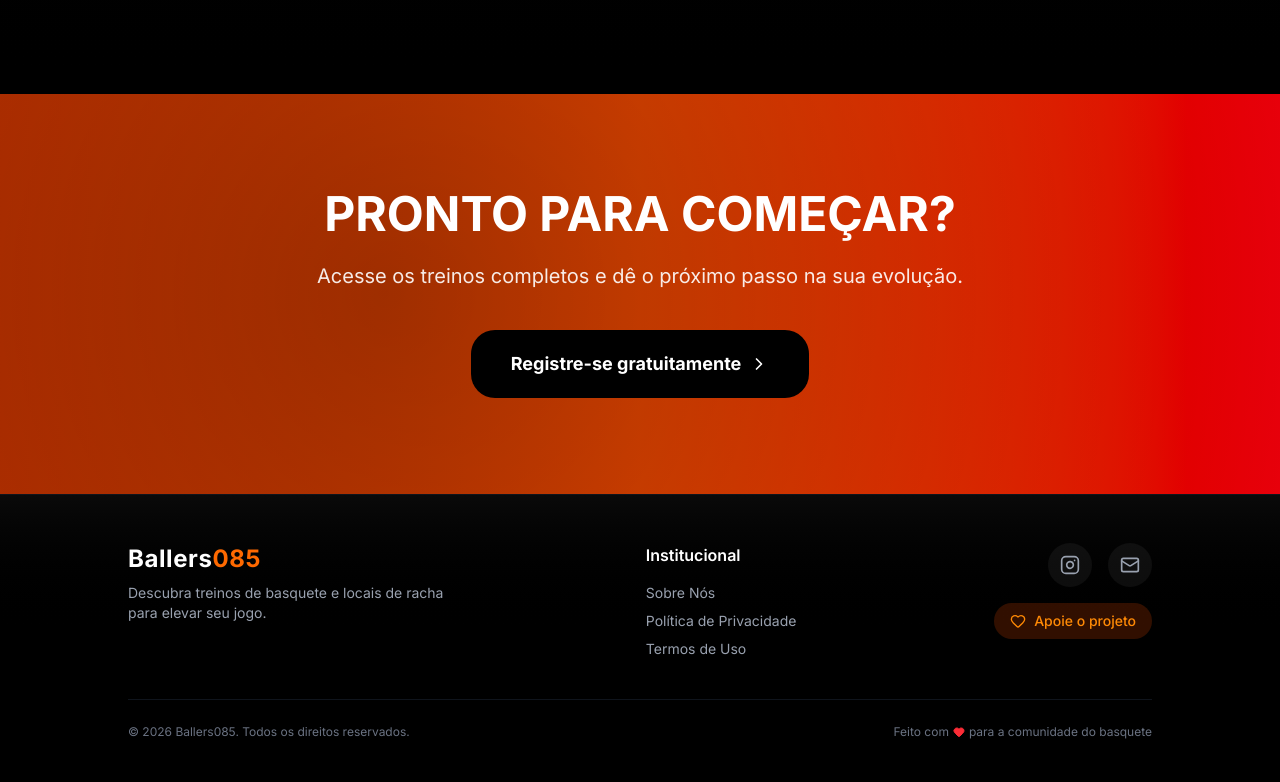
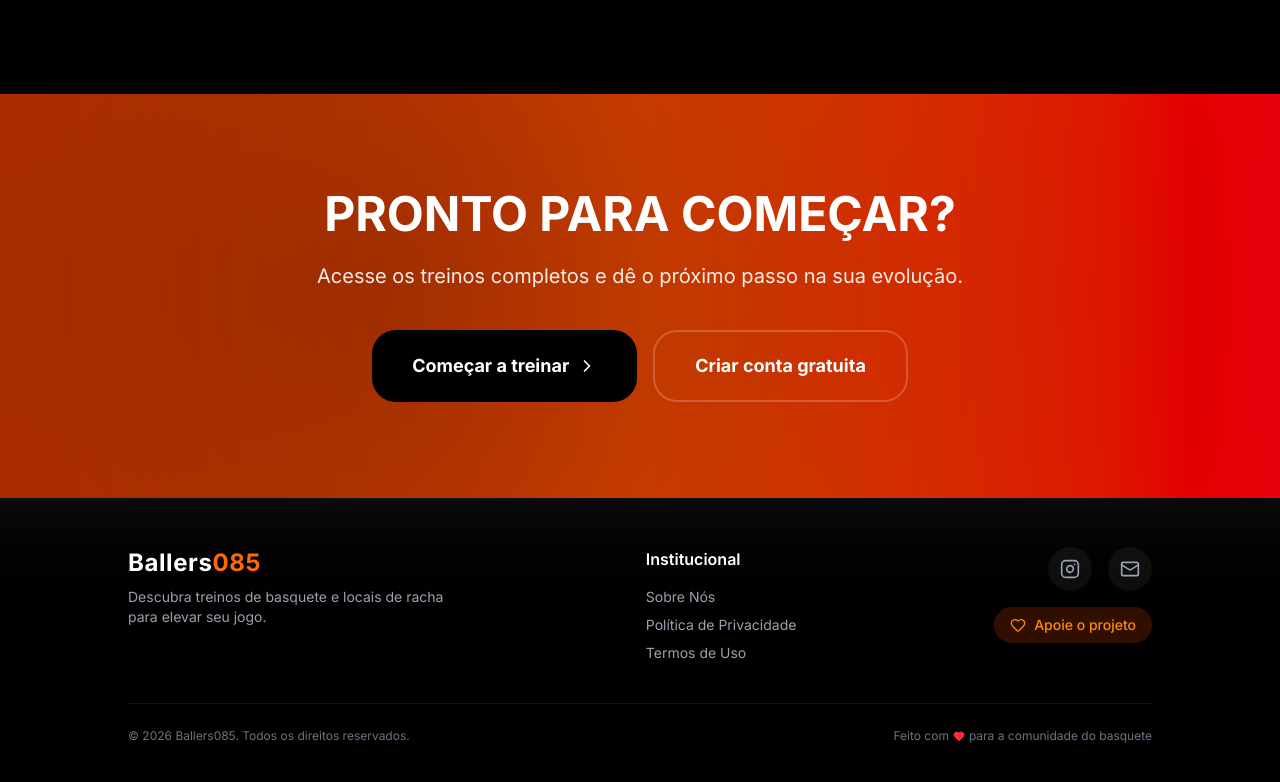
Before and after one commit to JackDev085/hooper-land-frontend, a React (Vite) app: page / in a window 1280 px wide. Shown: the part 1890-2672 px from the top of the page. Built offline with nearby package versions, Linux system fonts and the light colour scheme.

Commit message:
add: liberando treinos sem login para adsense

```diff
--- a/index.html
+++ b/index.html
@@ -52,14 +52,15 @@
     body{background:#000;color:#fff;margin:0}
     #root{background:#000;min-height:100vh}
   </style>
+
+  <!-- AdSense: carregado de forma assíncrona no head -->
+  <script defer src="https://pagead2.googlesyndication.com/pagead/js/adsbygoogle.js?client=ca-pub-3951534017054303"
+    crossorigin="anonymous"></script>
 </head>
 
 <body>
   <div id="root"></div>
   <script type="module" src="/src/main.jsx"></script>
-  <!-- AdSense: carregado após tudo (não impacta métricas) -->
-  <script defer src="https://pagead2.googlesyndication.com/pagead/js/adsbygoogle.js?client=ca-pub-3951534017054303"
-    crossorigin="anonymous"></script>
 </body>
 
 </html>
--- a/src/App.jsx
+++ b/src/App.jsx
@@ -22,4 +22,5 @@ function App() {
   );
 }
 
+
 export default App;
--- a/src/components/layout/BottomNav.jsx
+++ b/src/components/layout/BottomNav.jsx
@@ -1,6 +1,6 @@
 import { Link, useLocation } from "react-router-dom";
 import { useAuth } from "../../context/AuthContext";
-import { Home, Dumbbell, MapPin, User, Heart } from "lucide-react";
+import { Home, Dumbbell, MapPin, User } from "lucide-react";
 
 export default function BottomNav() {
   const { user } = useAuth();
@@ -16,7 +16,8 @@ export default function BottomNav() {
       ]
     : [
         { path: "/", icon: Home, label: "Início" },
-        { path: "/support", icon: Heart, label: "Apoie" },
+        { path: "/workouts", icon: Dumbbell, label: "Treinos" },
+        { path: "/games", icon: MapPin, label: "Rachas" },
         { path: "/auth", icon: User, label: "Entrar" },
       ];
 
--- a/src/components/layout/Navbar.jsx
+++ b/src/components/layout/Navbar.jsx
@@ -85,16 +85,14 @@ export default function Navbar() {
         <Link to="/support" className={navLinkClasses("/support")}>
           Apoie
         </Link>
-        {user ? (
-          <>
         <Link to="/workouts" className={navLinkClasses("/workouts")}>
           Treinos
         </Link>
-
         <Link to="/games" className={navLinkClasses("/games")}>
           Rachas
         </Link>
-
+        {user ? (
+          <>
             <Link to="/me" className={navLinkClasses("/me")}>
               Perfil
             </Link>
@@ -135,8 +133,7 @@ export default function Navbar() {
           <span>Apoie</span>
         </Link>
 
-        {/* Hamburger button (only when logged in) */}
-        {user && (
+        {/* Hamburger button */}
         <button
           aria-controls="mobile-menu"
           aria-expanded={open}
@@ -146,7 +143,6 @@ export default function Navbar() {
         >
           {!open ? <Menu className="h-6 w-6" /> : <X className="h-6 w-6" />}
         </button>
-        )}
       </div>
 
       {/* Mobile menu panel */}
@@ -196,8 +192,6 @@ export default function Navbar() {
                   Apoie
                 </Link>
 
-                {user ? (
-                  <>
                 <Link
                   onClick={() => setOpen(false)}
                   to="/workouts"
@@ -225,6 +219,8 @@ export default function Navbar() {
                   Rachas
                 </Link>
 
+                {user ? (
+                  <>
                     <Link
                       onClick={() => setOpen(false)}
                       to="/me"
@@ -275,6 +271,28 @@ export default function Navbar() {
                   </>
                 ) : (
                   <>
+                    <button
+                      onClick={async () => {
+                        if (deferredPrompt) {
+                          deferredPrompt.prompt();
+                          await deferredPrompt.userChoice;
+                          setDeferredPrompt(null);
+                          setCanInstall(false);
+                          setOpen(false);
+                        } else {
+                          alert(
+                            "Para instalar o aplicativo:\n\n" +
+                            "No iOS (Safari): Toque em 'Compartilhar' e depois em 'Adicionar à Tela de Início'.\n\n" +
+                            "No Android (Chrome): Toque nos 3 pontinhos e depois em 'Adicionar à tela inicial' ou 'Instalar aplicativo'."
+                          );
+                        }
+                      }}
+                      className="flex w-full items-center gap-3 px-4 py-3 rounded-xl font-medium text-left text-gray-300 hover:bg-white/5 hover:text-white transition-all duration-300"
+                    >
+                      <Download size={20} />
+                      Baixar para celular
+                    </button>
+
                     <div className="my-4 border-t border-gray-800" />
                     <Link
                       onClick={() => setOpen(false)}
--- a/src/main.jsx
+++ b/src/main.jsx
@@ -100,11 +100,9 @@ const router = createBrowserRouter([
       {
         path: "workouts",
         element: (
-          <ProtectedRoute>
           <Suspense fallback={<PageLoader />}>
             <Workouts />
           </Suspense>
-          </ProtectedRoute>
         ),
       },
       {/*
@@ -119,21 +117,17 @@ const router = createBrowserRouter([
       {
         path: "games",
         element: (
-          <ProtectedRoute>
           <Suspense fallback={<PageLoader />}>
             <Games />
           </Suspense>
-          </ProtectedRoute>
         ),
       },
       {
         path: "game/:id",
         element: (
-          <ProtectedRoute>
           <Suspense fallback={<PageLoader />}>
             <GameDetail />
           </Suspense>
-          </ProtectedRoute>
         ),
       },
       {
@@ -206,11 +200,9 @@ const router = createBrowserRouter([
       {
         path: "exercises",
         element: (
-          <ProtectedRoute>
           <Suspense fallback={<PageLoader />}>
             <ExercisePlayer />
           </Suspense>
-          </ProtectedRoute>
         ),
       },
     ],
--- a/src/pages/ExercisePlayer.jsx
+++ b/src/pages/ExercisePlayer.jsx
@@ -607,14 +607,28 @@ export default function ExercisePlayer() {
                   <div className="relative z-10">
                     <span className="text-3xl block mb-1">🏆</span>
                     <h3 className="text-lg font-black text-white mb-1">Você concluiu todos os exercícios!</h3>
+                    {localStorage.getItem("token") ? (
+                      <>
                         <p className="text-orange-100 text-xs mb-3">Grave seu treino para somar a sua streak diária no perfil.</p>
                         <button
                           onClick={handleCompleteWorkout}
                           disabled={savingWorkout}
-                      className="w-full bg-white hover:bg-neutral-100 text-orange-600 font-black py-2.5 px-4 rounded-xl transition-all shadow-md active:scale-[0.98] disabled:opacity-50 text-sm"
+                          className="w-full bg-white hover:bg-neutral-100 text-orange-600 font-black py-2.5 px-4 rounded-xl transition-all shadow-md active:scale-[0.98] disabled:opacity-50 text-sm cursor-pointer"
                         >
                           {savingWorkout ? "Registrando..." : "Registrar Treino & Streak! 🔥"}
                         </button>
+                      </>
+                    ) : (
+                      <>
+                        <p className="text-orange-100 text-xs mb-3">Faça login para salvar este treino em sua conta e iniciar sua streak!</p>
+                        <Link
+                          to="/auth"
+                          className="inline-block w-full bg-white hover:bg-neutral-100 text-orange-600 font-black py-2.5 px-4 rounded-xl transition-all shadow-md active:scale-[0.98] text-sm cursor-pointer"
+                        >
+                          Entrar / Criar Conta 🔥
+                        </Link>
+                      </>
+                    )}
                   </div>
                 )}
               </div>
--- a/src/pages/Home.jsx
+++ b/src/pages/Home.jsx
@@ -93,7 +93,7 @@ export default function Home() {
             {!user ? (
               <div className="flex flex-col sm:flex-row gap-4 justify-center">
                 <Link
-                  to="/auth?r=true"
+                  to="/workouts"
                   className="
                     group px-8 py-4 bg-orange-600 hover:bg-orange-500
                     rounded-xl font-bold text-lg
@@ -263,22 +263,36 @@ export default function Home() {
               />
             </Link>
           ) : (
+            <div className="flex flex-col sm:flex-row gap-4 justify-center">
               <Link
-              to="/auth?r=true"
+                to="/workouts"
                 className="
-                group inline-flex items-center gap-2
+                  group inline-flex items-center justify-center gap-2
                   px-10 py-5 bg-black text-white
                   rounded-xl text-lg font-bold
                   transition-all duration-300
                   hover:bg-gray-900 hover:shadow-lg hover:-translate-y-1
                 "
               >
-              Registre-se gratuitamente
+                Começar a treinar
                 <ChevronRight
                   size={20}
                   className="transition-transform group-hover:translate-x-1"
                 />
               </Link>
+              <Link
+                to="/auth?r=true"
+                className="
+                  group inline-flex items-center justify-center gap-2
+                  px-10 py-5 bg-transparent border-2 border-white/20 text-white
+                  hover:border-white rounded-xl text-lg font-bold
+                  transition-all duration-300
+                  hover:shadow-lg hover:-translate-y-1
+                "
+              >
+                Criar conta gratuita
+              </Link>
+            </div>
           )}
         </div>
       </section>
--- a/src/services/api.jsx
+++ b/src/services/api.jsx
@@ -1,8 +1,8 @@
 import axios from "axios";
 
 const api = axios.create({
-  baseURL: "https://hooper-land.vercel.app",
-  //baseURL: "http://127.0.0.1:8000",
+  //baseURL: "https://hooper-land.vercel.app",
+  baseURL: "http://127.0.0.1:8000",
 
   timeout: 10000,
   headers: {
```
Also changed, not shown: public/ads.txt (added), public/robots.txt. Lines whose indentation alone changed are shown as unchanged.
